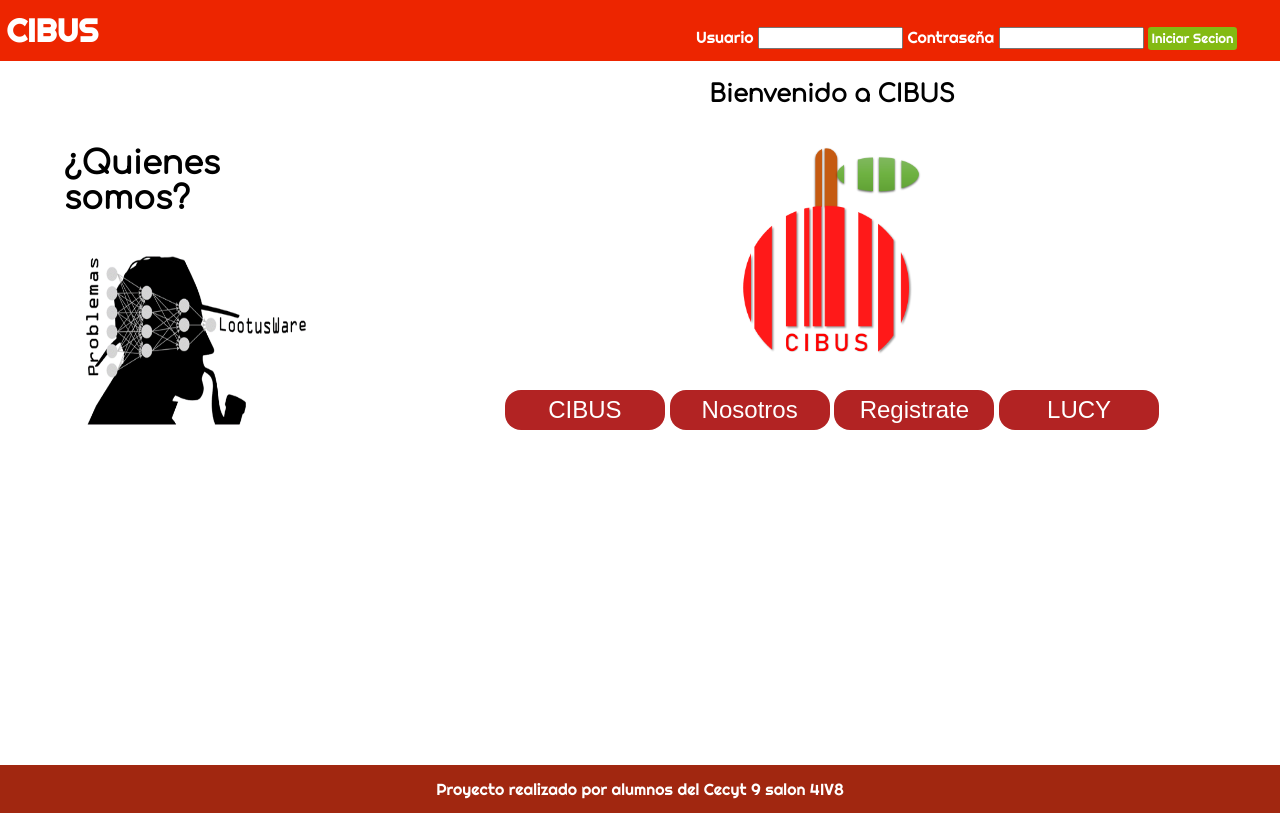
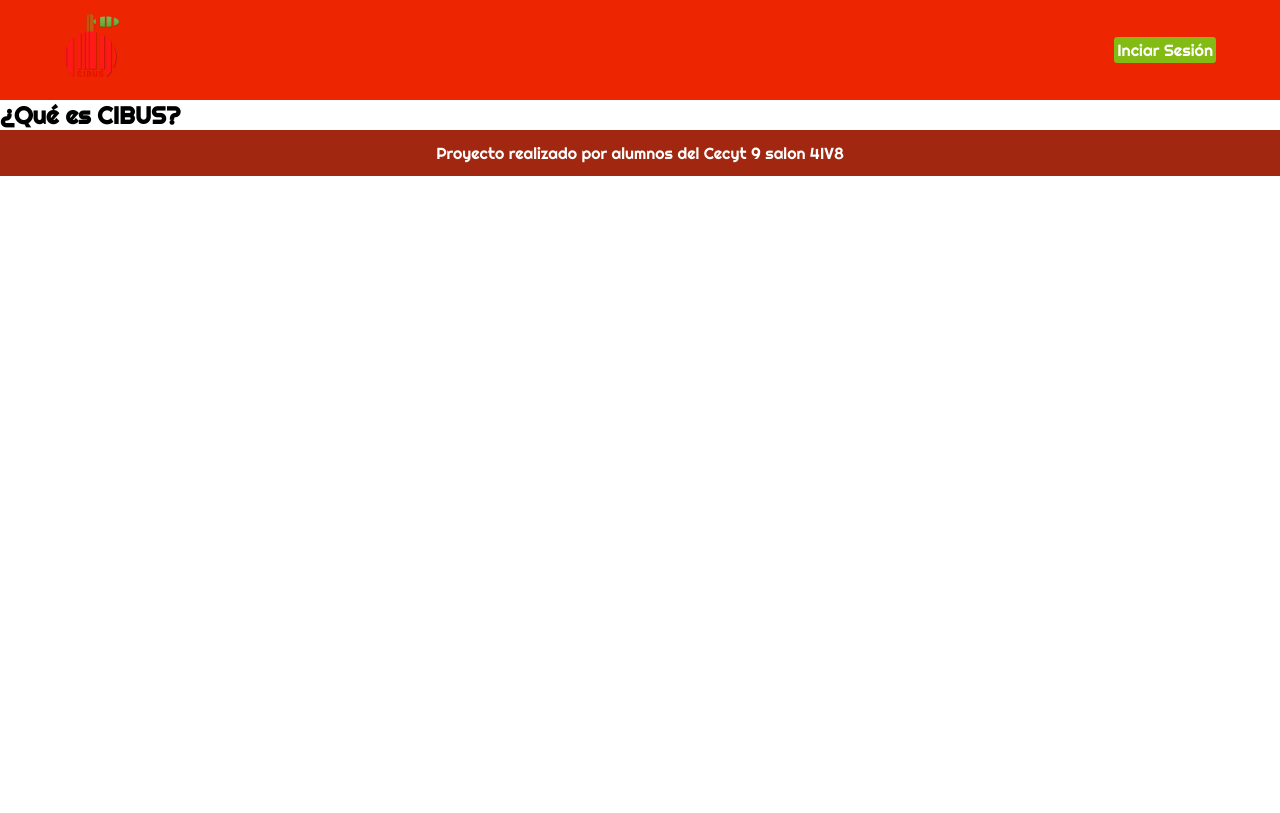
Before and after one commit to MaudorElConquistador/cibus, a plain HTML site: page Presentacion/index.html in a window 1280 px wide. Drawn offline with Linux system fonts and the light colour scheme.

Commit message:
Header y Footer Arreglado

```diff
--- a/Presentacion/CSS/inicio.css
+++ b/Presentacion/CSS/inicio.css
@@ -1,115 +1,61 @@
-html{
-  margin: 0 auto;
+/* Estilos todo el documento */
+
+*{
+  margin: 0;
+  padding: 0;
+  box-sizing: border-box;
+  font-family: 'Fira Code','Righteous', sans-serif;
+}
+
+/* Estilos del Header */
+
+header{
   width: 100%;
-  height: 100%;
-  overflow-x: hidden;
-  overflow-y: hidden;
-}
-body{
-  margin: 0 auto;
-  width: 100%;
-  height: 100%;
-}
-header{
-  padding: 0.5%;
-  width: 100%;
-  height: 6%;
   display: flex;
   flex-direction: row;
+  justify-content: space-between;
+  align-items: center;
+  padding: 1% 5% 1% 5%;
   background: #ED2500;
-  display: flex;
-  flex-direction: row;
-  font-family: 'Righteous', sans-serif;
-  align-items: center;
   color: white;
-  -webkit-box-shadow: 0px 6px 21px -4px rgba(0,0,0,0.59);
--moz-box-shadow: 0px 6px 21px -4px rgba(0,0,0,0.59);
-box-shadow: 0px 6px 21px -4px rgba(0,0,0,0.59);
+  font-size: 1.01rem;
 }
-.title{
-  display: flex;
-  text-align: center;
-  align-items: center;
-  align-content: center;
-  width: 50%;
-  margin: 0 auto;
+.title img{
+  width: 10%;
 }
-.secion{
-  text-align: center;
-  align-items: center;
-  align-content: center;
-  width: 50%;
-  margin: 0 auto;
-  margin-top: 1rem;
-}
-input{
-  font-family: 'Righteous', sans-serif;
-}
-.botonSecion{
+
+/* Estilos Boton Landing Page */
+
+.botonSesion{
   border-radius: 0.2rem;
-  padding: 0.5%;
   background: #83BA13;
   border: none;
   color: white;
-  font-family: 'Righteous', sans-serif;
+  padding: 3px;
+  font-size: 1.01rem;
 }
-.botonSecion:active{
+.botonSesion:active{
   background: white;
   color: green;
 }
-.botonSecion:hover{
+.botonSesion:hover{
   background: #A7ED18;
 }
 
-section{
-  width: 70%;
-  height: 100%;
-  font-family: 'Comfortaa', sans-serif;
-  text-align: center;
-  align-items: center;
-  align-content: center;
+/* Estilos Contenido Principal Landing Page */
+
+/* .contenido{
+
+} */
+
+/* Estilos Footer */
+
+footer{
+  width: 100%;
+  padding: 1% 5% 1% 5%;
+  background: #A12710;
+  color: white;
   display: flex;
-  flex-direction: column;
+  align-items: space-around;
+  justify-content: center;
 }
-footer{
-  background: #A12710;
-  width: 100%;
-  height: 6%;
-  color: white;
-  text-align: center;
-  align-items: center;
-  align-content: center;
-  font-family: 'Righteous', sans-serif;
-}
-aside{
-  width: 30%;
-  height: 100%;
-  -webkit-box-shadow: inset -13px -13px 21px -4px rgba(0,0,0,0.59);
--moz-box-shadow: inset -13px -13px 21px -4px rgba(0,0,0,0.59);
-box-shadow: inset -13px -13px 21px -4px rgba(0,0,0,0.59);
-}
-.bienvenida{
-  width: 100%;
-  height: 80%;
-  display: flex;
-}
-.botones{
-  width: 100%;
-  height: 10%;
-}
-.botonVer{
-  margin: 0 auto;
-  width: 10rem;
-  height: 2.5rem;
-  font-size: 1.5rem;
-  border: none;
-  border-radius: 1rem;
-  background: #B22323;
-  color: white;
-}
-.botonVer:hover{
-  background: #FF1919;
-}
-.botonVer:active{
-  background: #E5E32D;
-}
--- a/Presentacion/index.html
+++ b/Presentacion/index.html
@@ -11,31 +11,15 @@
   <body>
     <header>
       <div class="title">
-        <h1>CIBUS</h1>
+          <img src="IMG/logo.png">
       </div>
-      <div class="secion">
-        <form name="iniciarSecion" method="post">
-          Usuario <input type="text" name="usuario" id="usuario">
-          Contraseña <input type="password" name="contraseña" id="contraseña">
-          <button class="botonSecion">Iniciar Secion</button>
-        </form>
+      <div class="formulario">
+        <button class="botonSesion">Inciar Sesión</button>
       </div>
       </header>
-      <div class="bienvenida" style="background-color: #fff; height: 88%;">
-        <aside>
-          <iframe src="HTML/slider.html" width="100%" height="100%;" name="see" style="border:none; margin: 0; padding: 0; background-color: #fff;"></iframe>
-        </aside>
+      <div class="contenido">
         <section>
-          <h1> Bienvenido a CIBUS</h1>
-          <br>
-         <img src="IMG/logo.png" width="20%">
-         <br>
-         <div class="botones">
-           <a href="HTML/cibus.html" target="see"><button class="botonVer">CIBUS</button></a>
-           <a href="HTML/slider.html" target="see"><button class="botonVer">Nosotros</button></a>
-           <a href="HTML/registro.html"><button class="botonVer">Registrate</button></a>
-           <a href="HTML/lucy.html" target="see"><button class="botonVer">LUCY</button></a>
-         </div>
+          <h2>¿Qué es CIBUS?</h2>
         </section>
       </div>
       <footer>
```
